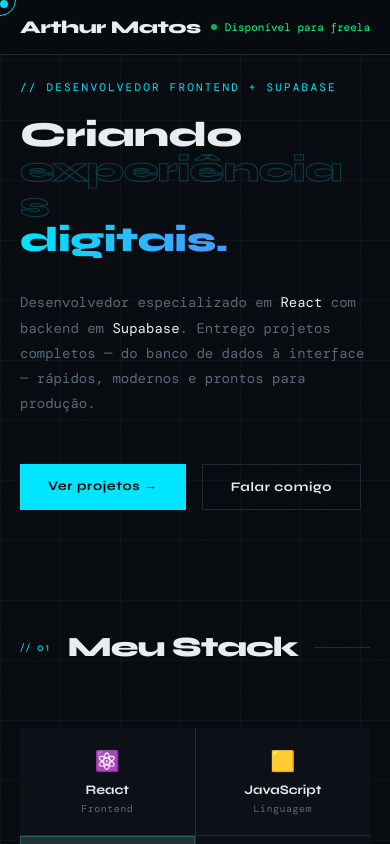
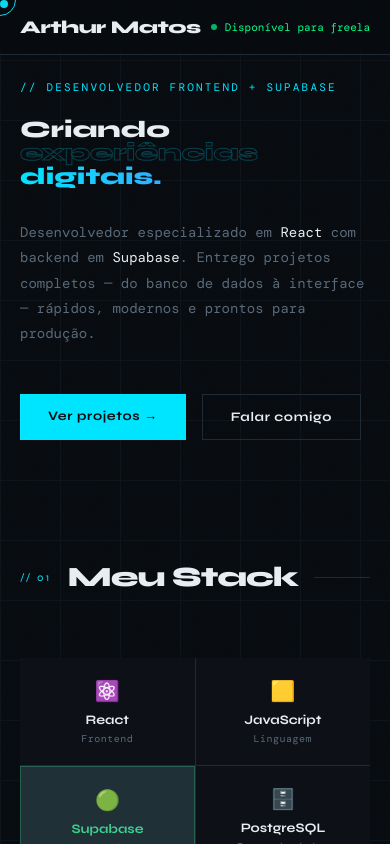
Before and after one commit to Thurs3003/portfolio, a React (Vite) app: page / in a window 390 px wide. Shown: the top 844 px of the page. Built offline with nearby package versions, Linux system fonts and the light colour scheme; a web font is replaced by a local one.

Commit message:
fix: hero title 6vw para caber experiencias em 320px sem corte

```diff
--- a/src/index.css
+++ b/src/index.css
@@ -319,7 +319,7 @@
   nav{padding:16px 20px}
   .nav-links{display:none}
   .hero{padding:80px 20px 60px;align-items:flex-start;min-height:auto;overflow-x:hidden}
-  .hero-title{font-size:clamp(28px,9vw,56px);letter-spacing:-0.5px;overflow-wrap:break-word;word-break:break-word}
+  .hero-title{font-size:clamp(18px,6vw,56px);letter-spacing:0;word-break:normal;overflow-wrap:normal}
   section{padding:60px 20px}
   .contact-wrap{grid-template-columns:1fr}
   .hero-counter{display:none}
```
